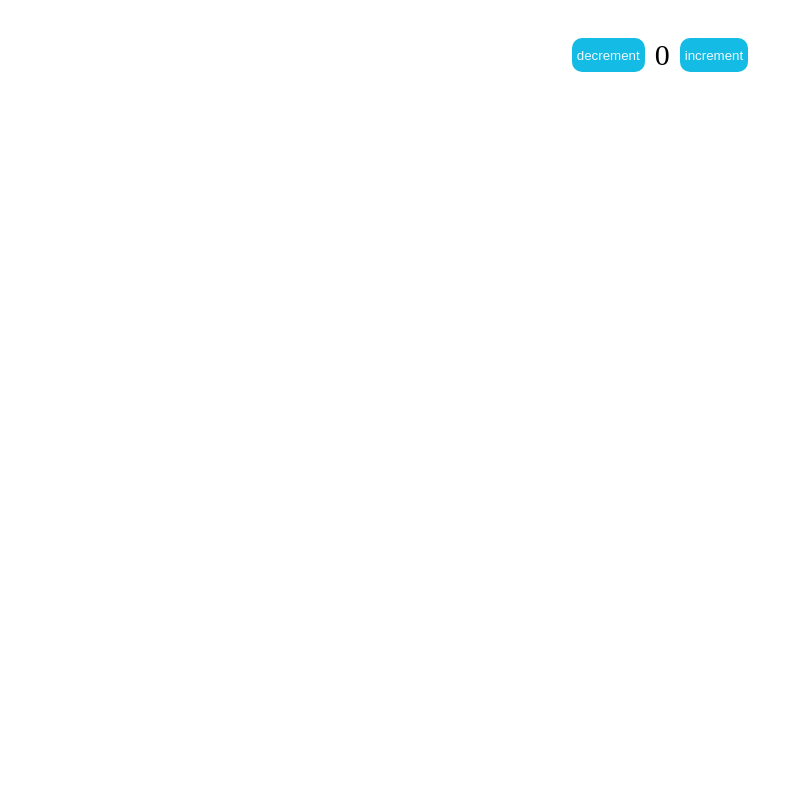
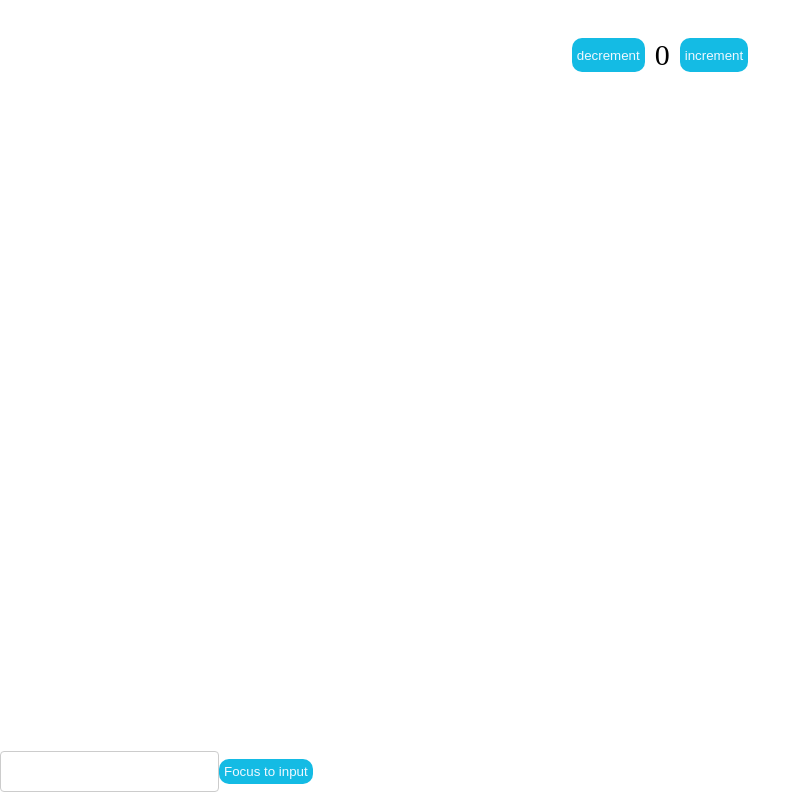
Before and after one commit to iqbalrivaldi28/React-Hooks, a React (Vite) app: page / in a window 1280 px wide. Shown: the part 165-965 px from the top of the page, without its empty margins (0-811 px from the left). Before the commit the page ends 908 px from the top, so only its background shows below. Built offline with nearby package versions, Linux system fonts and the light colour scheme.

Commit message:
feat: add useRef best implement

```diff
--- a/src/App.jsx
+++ b/src/App.jsx
@@ -5,6 +5,7 @@ import UseEffectTodos from './hooks/UseEffectTodos';
 import UseLayoutEffect from './hooks/UseLayoutEffect';
 import UseReducerComponents from './hooks/UseReducerComponents';
 import UseRefComponent from './hooks/UseRefComponent';
+import UseRefComponentDua from './hooks/UseRefComponentDua';
 import UseStateComponent from './hooks/UseStateComponent';
 
 
@@ -37,6 +38,7 @@ function App() {
       <hr />
       {/* <h3>Materi use Ref</h3> */}
       <UseRefComponent />
+      <UseRefComponentDua />
 
 
     </>
--- /dev/null
+++ b/src/hooks/UseRefComponentDua.jsx
@@ -0,0 +1,18 @@
+import React, { useRef } from 'react';
+
+const UseRefComponentDua = () => {
+  const inputRef = useRef(null);
+
+  const focus = () => {
+    inputRef.current.focus();
+  };
+
+  return (
+    <>
+        <input ref={inputRef} type="text" />
+        <button onClick={focus}>Focus to input</button>
+    </>
+  )
+};
+
+export default UseRefComponentDua;
```
